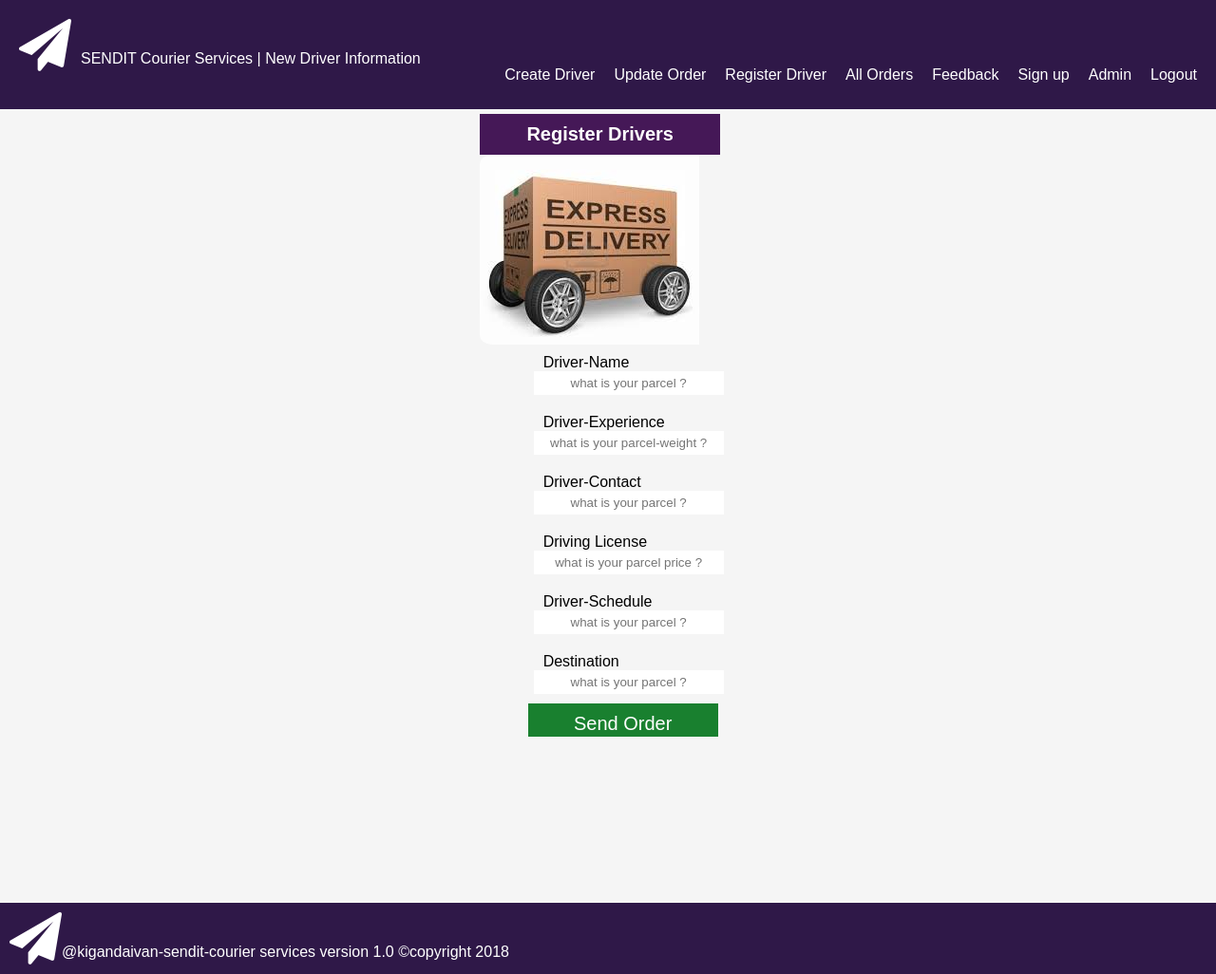
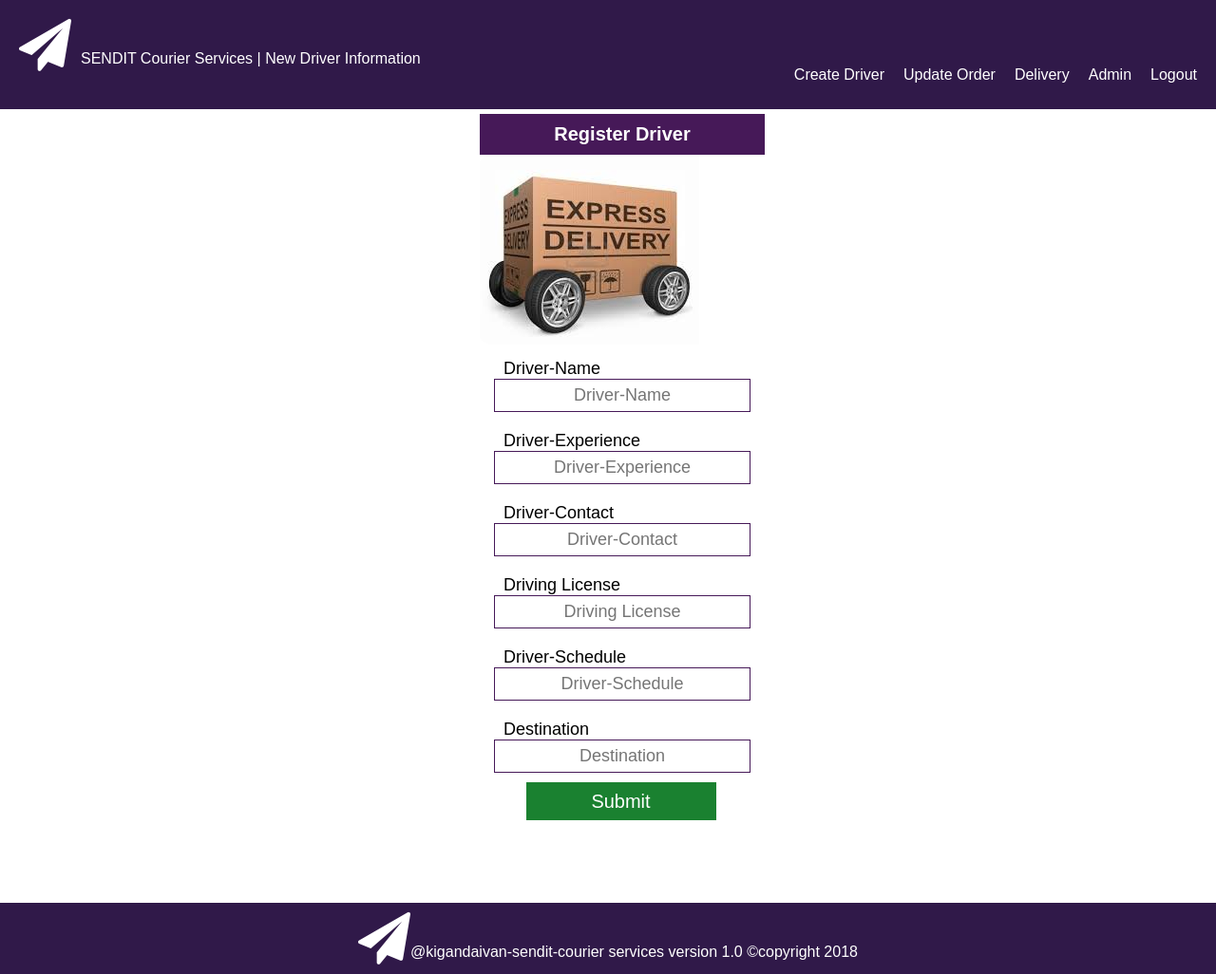
Before and after one commit to zydplatform/APP-SENDIT, a Python web app: template UI/templates/create_driver.html in a window 1280 px wide. Shown: the whole page at 95% size. Run offline with Jinja, Linux system fonts and the light colour scheme; the template is opened without the code that fills it, so the values that code supplies are empty.

Commit message:
ft-ui-features

```diff
--- a/UI/static/main.css
+++ b/UI/static/main.css
@@ -8,79 +8,159 @@
     margin-right: 0px;
     margin-top: 0px;
     margin-bottom: 0px;
-    /* background: url('../images/background.jpg');
-    background-attachment: fixed;
-    background-size: 100%;
-    background-repeat: no-repeat; */
     padding: 0px;
-    height: 100%;
     font-family: Arial, Helvetica, sans-serif;
-    background: whitesmoke;
+
 }
-.container{    background: whitesmoke;}
-
-.content .table,.content .table th,.content .table td{margin-left: 0px;text-align: left; border: 1px solid #dddddd;}
-.container form,{
+.content .table{
+    border-collapse: collapse;
+    width: 100%;
+}
+.content .table th,.content .table td{
+    margin-left: 0px;text-align: left;
+    border: 1px solid #dddddd;
+    padding: 12px;
+    width: 200px;
+}
+tr:nth-child(even){background: #f3f3f3;}
+.container form{
     margin-left: auto;
     margin-right: auto;
      width: 300px;
-    height:400px;
-    /* background: whitesmoke; */
+    height:450px;
 }
-.container form .form-head{grid-column: span 12;background: rgba(50, 1, 70, 0.9);color: white;
-    padding: 10px;text-align: center;font-size: 20px;font-weight: bolder;}
-.container form .input{padding:0px;}
+.container form .form-head{
+    grid-column: span 12;background: rgba(50, 1, 70, 0.9);
+    color: white;padding: 10px;text-align: center;font-size: 20px;font-weight: bolder;
+}
+.container form .input{
+    padding:5px;
+}
 
-.container form .input input[type=text],form .input label{
-    margin-left: 20%;
+.container form .input input[type=checkbox],.container form .input select,.container form .input input[type=text],.container form .input input[type=email],.container form .input input[type=password],form .input label{
     text-align: center;
-    border: 1px ;
-    width: 200px;
-    height: 25px;
-    padding: 0px 10px;
+    width: 100%;
+    height: 35px;
+    padding: 5px 10px;
+    font-size: 18px;
 }
-.container form .input input[type=submit]{margin-left: 20%; width: 200px;height: 35px;background: rgba(2, 116, 26, 0.9);border: 0px;
- font-size: 20px;color: white;cursor: pointer;padding: 10px;
+.container form .input input[type=text],.container form .input input[type=password],.container form .input input[type=email]{
+    border: 1px solid rgba(50, 1, 70, 0.9);
+}
+.container form .input input[type=submit]{
+    width: 200px;height: 40px;background: rgba(2, 116, 26, 0.9);border: 0px;
+    font-size: 20px;color: white;cursor: pointer;margin-left: 15%;
 
 }
-/* login validation */
 #wrong-username, #wrong-password{
-    margin-left: 20%;
     text-align: center;
     display: none;
     color:maroon;
 }
 
 
-form .input span{color: maroon;font-size: 12px;}
-.container form .logo{background: url("../images/download.jpeg") no-repeat;
-    ;height: 200px;align-self: center;border-radius: 5%;z-index: 2;}
+form .input span{
+    color: maroon;font-size: 16px;
+}
+.container form .logo{
+    background: url("../images/download.jpeg") no-repeat;
+    ;height: 200px;align-self: center;border-radius: 5%;z-index: 2;
+}
 
+.wrapper{
+    display: grid;grid-template-rows: 100px auto 100px;padding: 5px;
+}
+.header, .footer{
+    background:rgba(26, 1, 54, 0.9);color: white;width: 100%;padding: 10px 10px;
+}
+.links a{
+    margin-top: -15px; float: right; color: white; padding: 0px 10px;
+}
+.links a:hover{
+    color: rgba(26, 1, 54, 0.9);background: white;
+}
 
-/* dashboard -css */
-.wrapper{display: grid;grid-template-rows: 100px auto 100px;padding: 5px;}
-.header, .footer{background:rgba(26, 1, 54, 0.9);color: white;width: 100%;padding: 10px 10px; }
-.links a{margin-top: -15px; float: right; color: white; padding: 0px 10px;}
-.links a:hover{color: rgba(26, 1, 54, 0.9);background: white;}
-
-.header button{float: right;padding: 10px 10px;margin-top: 20px;background: white;border: none;}
-.content{padding: 5px; display:grid;grid-template:repeat(2,1fr)/repeat(3,1fr);grid-gap: 5px;}
+.header button{
+    float: right;padding: 10px 10px;margin-top:18px;background: white;border: none;
+    font-size: 16px;
+}
+.content{
+    padding: 5px; display:grid;grid-template:repeat(2,1fr)/repeat(3,1fr);grid-gap: 1px;
+}
 .content .users,.content .contact,.content .orders,.content .pickups,.content .deliveries,.content .parcel,.content .google_maps{
-    background: rgba(50, 1, 70, 0.9);width: 200px;height: 150px;color: white;text-align: center;
-    border: 0px;border-radius: 5px; text-align: center;font-size: 20px;font-weight: bolder;
+    margin:2% 10%;background: rgba(50, 1, 70, 0.9);width: 300px;height: 250px;
+    color: white;text-align: center;border: 0px;border-radius: 5px;
+    text-align: center;font-size: 20px;font-weight: bolder;
 }
-.content .users:hover,.content .orders:hover,.content .pickups:hover,.content .deliveries:hover,.content .parcel:hover,.content .payment:hover{
+.content .users:hover,.content .orders:hover,.content .pickups:hover,.content .google_maps:hover,.content .parcel:hover,.content .contact:hover{
     background:rgba(26, 1, 54, 0.9);cursor: pointer;
 }
-i{font-size: 55px !important;text-align: center;align-self: center;}
-.header i{padding: 10px 10px;font-size: 30px;}
-a{text-decoration: none;}
-.content .row{align-content: center;padding: 10px;}
+i{
+    font-size: 55px !important;text-align: center;align-self: center;
+}
+.header i{
+    padding: 10px 10px;font-size: 30px;
+}
+a{
+    text-decoration: none;
+}
+.content .row{
+    align-content: center;padding: 10px;
+}
+input[type=checkbox],select{
+    margin-left: 50px;
+}
+.footer{
+    position: fixed;bottom: 0px;left: 0px;width: 100%;text-align: center;
+}
+html,body,#map_canvas{width: 100%;
+            height: 100%;
+            padding: 0px;
+            margin: 0px;}
+@media all and (max-width:800px){
+    textarea{
+        width: 300px;
+    }
+    .content{
+        display:grid;grid-template:repeat(2,1fr);
+        grid-gap: 1px;
+    }
+    .content .table{
+        margin-left: -150px;padding: 0px 0px;font-size: 12px;
+    }
+    .container .content{
+        margin-left: 150px;
+    }.container,.header{
+        width: 100%;align-content: center;
+    }
+    .content .users,.content .orders,.content .pickups,.content .deliveries,.content .parcel,
+    .content .contact,.content .google_maps{
+        width: 150px;height: 100px;
+    }
+    .links{float: left;font-size: 18px;left: 0%;}
+}
+@media all and (max-width:480px){
+    .links{font-size: 10px;}
+    .container,.header{
+        width: 100%;align-content: center;
+    }
+    .content{
+        width: 150px;height: 100px;
+        display:grid;grid-template:repeat(2,1fr);grid-gap: 5px;
+    }
+    .content .google_maps,.content .contact,.content .users,.content .orders,.content .pickups,.content .deliveries,.content .parcel,.content .payment{
+        width: 150px;height: 100px;
+    }
 
-/* checkboxes , select*/
-input[type=checkbox],select{display: inline;margin-left: 50px;}
-/* fix footer at bottom */
-.footer{position: fixed;bottom: 0px;left: 0px;width: 100%;}
-@media all and (max-width:800px){textarea{width: 300px;}.content .table{margin-left: -150px;padding: 0px 0px;font-size: 12px;}.container .content{margin-left: 150px;}.container,.header{width: 100%;align-content: center;}.content .users,.content .orders,.content .pickups,.content .deliveries,.content .parcel,.content .payment{width: 150px;height: 100px;}}
-@media all and (max-width:480px){.container,.header{width: 100%;align-content: center;}.content{display:grid;grid-template:repeat(2,1fr);grid-gap: 5px;}.content .users,.content .orders,.content .pickups,.content .deliveries,.content .parcel,.content .payment{width: 150px;height: 100px;}}
-@media all and (min-width:800px){.container .content{margin-left: 500px;}.content .table{margin-left: -300px;}}
+    .content .table tr th{padding: 15px 20px;}
+}
+@media all and (min-width:800px){
+    .container .content{
+        margin-left: 500px;
+    }
+    .content .table{
+        margin-top: 50px;
+        margin-left: -500px;
+    }
+    .content .table tr th{padding: 20px 28px;}
+}
--- a/UI/static/main.js
+++ b/UI/static/main.js
@@ -1,17 +1,14 @@
 var login = document.getElementById('login');
 var wrongUsername = document.getElementById('wrong-name');
 var wrongPassword = document.getElementById('wrong-password');
-
 
 login.addEventListener('submit', function(e){
     e.preventDefault();
 
     if (e.target.name.value == 'admin' && e.target.password.value == 'admin'){
         e.target.name.value = '';
-        e.target.name.value = '';
         window.location.href = '../APP-SENDIT/UI/templates/admin.html'
     } else if (e.target.name.value == 'client' && e.target.password.value == 'client'){
-        e.target.name.value = '';
         e.target.name.value = '';
         window.location.href = '../APP-SENDIT/UI/templates/user.html';
     }
--- a/UI/templates/create_driver.html
+++ b/UI/templates/create_driver.html
@@ -14,10 +14,7 @@
     <div class="links">
             <a href="../../index.html">Logout</a>
             <a href="../templates/admin.html">Admin</a>
-            <a href="../templates/signup.html">Sign up</a>
-            <a href="../templates/contact.html">Feedback</a>
-            <a href="../templates/view_orders.html">All Orders </a>
-            <a href="../templates/delivery_form.html">Register Driver </a>
+            <a href="../templates/delivery_form.html">Delivery </a>
             <a href="../templates/update_order.html">Update Order </a>
             <a href="../templates/create_driver.html">Create Driver </a>
     </div>
@@ -28,36 +25,36 @@
 
             <form>
                 <div class="form-head">
-                    Register Drivers
+                    Register Driver
                 </div>
                 <div class="logo"></div>
                 <div class="input">
                     <div class="row">
-                        <div class="col-25"><label for="parcel">Driver-Name</label></div>
-                        <div class="col-75"><input type="text" id="parcel" onfocus="this.value=''" placeholder="what is your parcel ?"></div>
+                        <div class="col-25"><label for="driver-name">Driver-Name</label></div>
+                        <div class="col-75"><input type="text" id="driver-name" onfocus="this.value=''" placeholder="Driver-Name"></div>
                     </div>
                     <div class="row">
-                            <div class="col-25"><label for="parcel">Driver-Experience</label></div>
-                            <div class="col-75"><input type="text" id="parcel-weight" onfocus="this.value=''" placeholder="what is your parcel-weight ?"></div>
+                            <div class="col-25"><label for="experience">Driver-Experience</label></div>
+                            <div class="col-75"><input type="text" id="experience" onfocus="this.value=''" placeholder="Driver-Experience"></div>
                     </div>
                     <div class="row">
-                            <div class="col-25"><label for="parcel">Driver-Contact</label></div>
-                            <div class="col-75"><input type="text" id="parcel" onfocus="this.value=''" placeholder="what is your parcel ?"></div>
+                            <div class="col-25"><label for="contact">Driver-Contact</label></div>
+                            <div class="col-75"><input type="text" id="contact" onfocus="this.value=''" placeholder="Driver-Contact"></div>
                     </div>
                     <div class="row">
-                            <div class="col-25"><label for="parcel">Driving License</label></div>
-                            <div class="col-75"><input type="text" id="price" onfocus="this.value=''" placeholder="what is your parcel price ?"></div>
+                            <div class="col-25"><label for="license">Driving License</label></div>
+                            <div class="col-75"><input type="text" id="license" onfocus="this.value=''" placeholder="Driving License"></div>
                     </div>
                     <div class="row">
-                        <div class="col-25"><label for="parcel">Driver-Schedule</label></div>
-                        <div class="col-75"><input type="text" id="parcel" onfocus="this.value=''" placeholder="what is your parcel ?"></div>
+                        <div class="col-25"><label for="schedule">Driver-Schedule</label></div>
+                        <div class="col-75"><input type="text" id="schedule" onfocus="this.value=''" placeholder="Driver-Schedule"></div>
                     </div>
                     <div class="row">
-                        <div class="col-25"><label for="parcel" >Destination</label></div>
-                        <div class="col-75"><input type="text" id="parcel" onfocus="this.value=''" placeholder="what is your parcel ?"></div>
+                        <div class="col-25"><label for="destination" >Destination</label></div>
+                        <div class="col-75"><input type="text" id="destination" onfocus="this.value=''" placeholder="Destination"></div>
                     </div>
                     <div>
-                        <input type="submit" value="Send Order" id="send-order">
+                        <input type="submit" value="Submit" id="">
                     </div>
                 </div>
             </form>
--- a/UI/templates/view_order.html
+++ b/UI/templates/view_order.html
@@ -12,13 +12,11 @@
     <div class="header"><i class="fa fa-paper-plane"></i>SENDIT Courier Services  |  Customers Parcel orders</div>
     <div class="links">
             <a href="../../index.html">Logout</a>
-            <a href="../templates/signup.html">Sign up</a>
             <a href="../templates/contact.html">Feedback</a>
             <a href="../templates/view_order.html">Single Order</a>
             <a href="../templates/user.html">Client</a>
             <a href="../templates/create_order.html">Create Order</a>
-            <a href="../templates/cancel_order.html">Cancel Order</a>
-            <a href="../templates/update_user.html">Update User</a>
+            <a href="../templates/view_profile.html"> Profile</a>
 
 
     </div>
--- a/UI/templates/view_profile.html
+++ b/UI/templates/view_profile.html
@@ -12,13 +12,9 @@
     <div class="header"><i class="fa fa-paper-plane"></i>SENDIT Courier Services  |   Client Profile</div>
     <div class="links">
         <a href="../../index.html">Logout</a>
-        <a href="../templates/admin.html">Admin</a>
-        <a href="../templates/signup.html">Sign up</a>
         <a href="../templates/contact.html">Feedback</a>
-        <a href="../templates/view_orders.html">All Orders </a>
-        <a href="../templates/delivery_form.html">Register Driver </a>
+        <a href="../templates/delivery_form.html">Delivery</a>
         <a href="../templates/update_order.html">Update Order </a>
-        <a href="../templates/create_driver.html">Create Driver </a>
 
     </div>
     <div class="container">
--- a/UI/templates/view_users.html
+++ b/UI/templates/view_users.html
@@ -13,12 +13,10 @@
     <div class="links">
             <a href="../../index.html">Logout</a>
             <a href="../templates/admin.html">Admin</a>
-            <a href="../templates/signup.html">Sign up</a>
             <a href="../templates/contact.html">Feedback</a>
             <a href="../templates/view_orders.html">All Orders </a>
-            <a href="../templates/delivery_form.html">Register Driver </a>
-            <a href="../templates/update_order.html">Update Order </a>
-            <a href="../templates/create_driver.html">Create Driver </a>
+            <a href="../templates/delivery_form.html">Delivery</a>
+            <a href="../templates/create_driver.html">Register Driver </a>
 
     </div>
     <div class="container">
--- a/index.html
+++ b/index.html
@@ -10,12 +10,12 @@
     <title>SENDIT</title>
 </head>
 <body>
-    <div class="header"><i class="fa fa-paper-plane"></i>SENDIT Courier Services <button><a href="../APP-SENDIT/UI/templates/signup.html">Create An Account</button></a> </div>
+    <div class="header"><i class="fa fa-paper-plane"></i>SENDIT Courier Services </div>
     <div class="container">
         <div class="content">
             <form id="login">
                 <div class="form-head">
-                    SENDIT-Login
+                    Login
                 </div>
                 <div class="logo"></div>
                 <div class="input"><span id="wrong-name"></span>
@@ -25,7 +25,7 @@
                     </div>
                     <div class="row">
                         <div class="col-25"><label for="password">Password <span>required*</span></label></div>
-                        <div class="col-75"><input type="text"  id="password" name="password" onfocus="this.value=''" placeholder="please enter password"></div>
+                        <div class="col-75"><input type="password"  id="password" name="password" onfocus="this.value=''" placeholder="please enter password"></div>
                     </div>
                     <input type="submit" value="Submit">
             </form>
```
Also changed, not shown: UI/templates/admin.html (+4 -7 lines), UI/templates/cancel_order.html (deleted, +0 -40 lines), UI/templates/contact.html (+4 -11 lines), UI/templates/create_order.html (+2 -6 lines), UI/templates/delivery_form.html (+6 -11 lines), UI/templates/signup.html (+8 -12 lines), UI/templates/update_order.html (+4 -12 lines), UI/templates/update_user.html (deleted, +0 -45 lines), UI/templates/user.html (+4 -10 lines), UI/templates/view_orders.html (+2 -7 lines).
